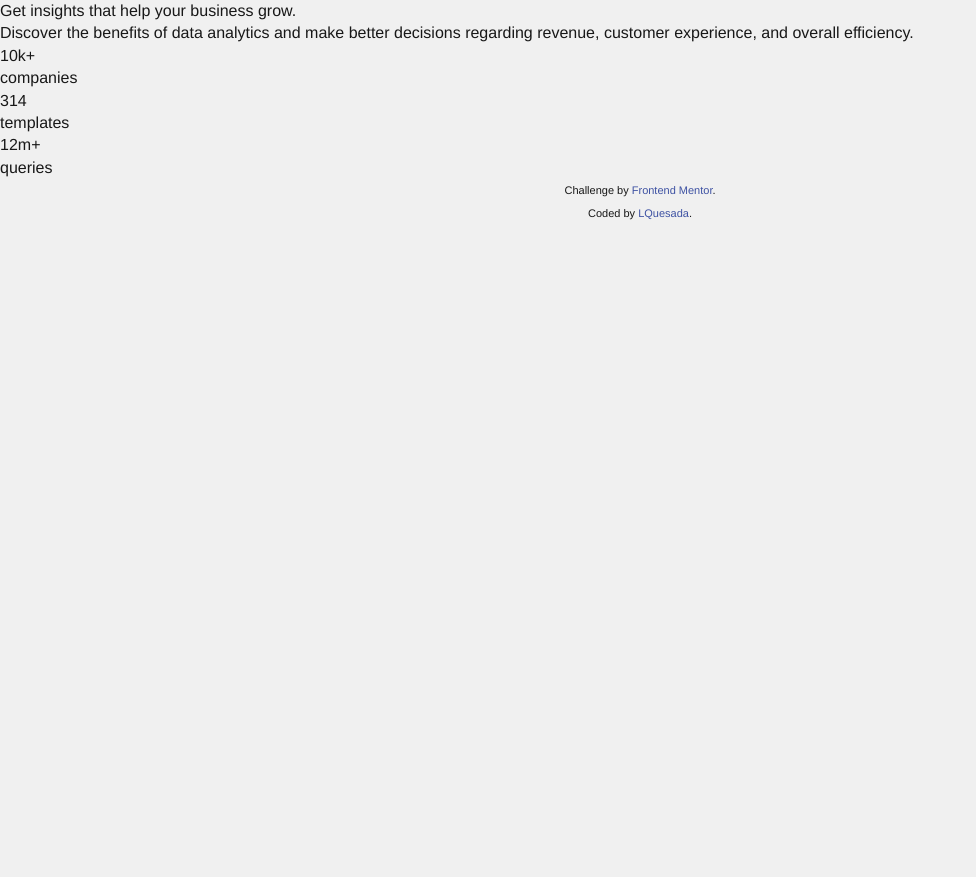
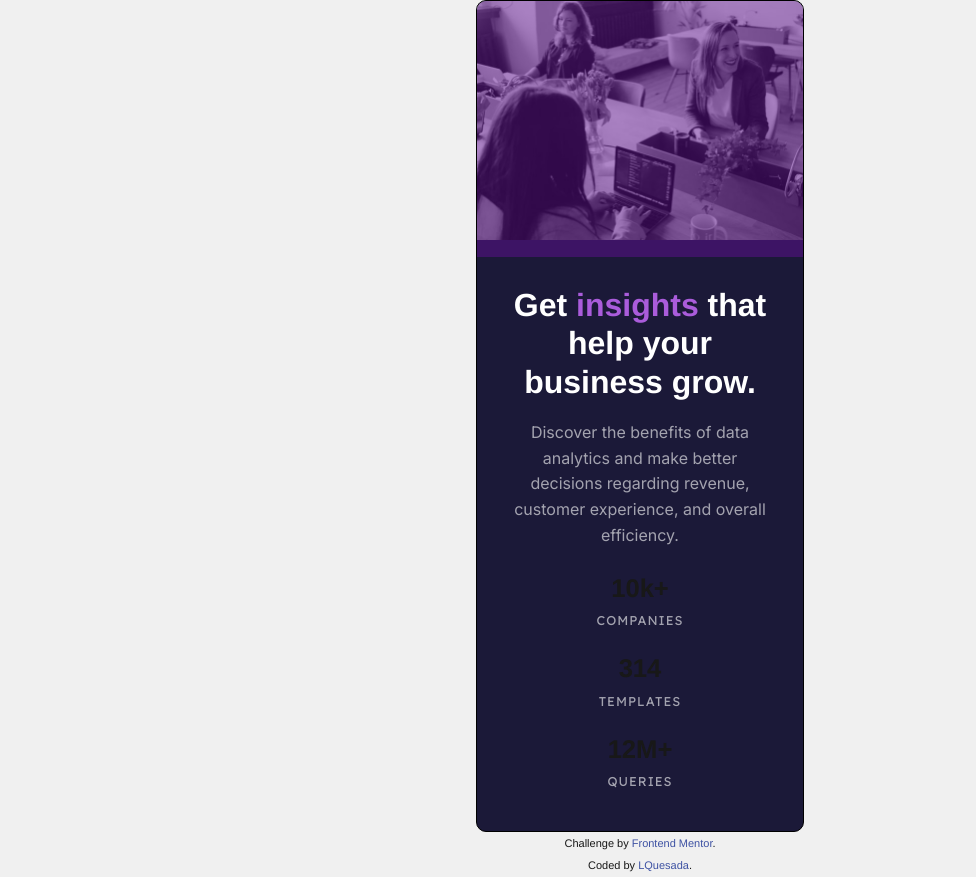
Before and after one commit to LQuesadaM/stats-preview-card-component-main, a website built with Vite: page src/index.html in a window 1280 px wide. Shown: the whole page, without its empty margins (0-976 px from the left). Before the commit the page ends 800 px from the top, so only its background shows below. Built offline with nearby package versions, Linux system fonts and the light colour scheme.

Commit message:
movile first

```diff
--- a/src/css/style.css
+++ b/src/css/style.css
@@ -5,6 +5,7 @@
 
     /* Font Color */
     --accent:          #aa5cdb;
+    --transparencia: #60119280;
     --white-color: #ffffff;
     --main-paragraph: #ffffffbf;
     --stat-headings: #ffffff99;
@@ -18,28 +19,86 @@
 /* Movile First */
 
 body {
+    font-size: .9375rem;
     background-color: var(--main-background);
+    display: flex;
+    flex-direction: column;
+    justify-content: center;
+    align-items: center;
 }
+
+.main {
+    background-color: var(--card-background);
+    border: .0625rem solid black;
+    border-radius: .625rem;
+    max-width: 20.5rem;
+    text-align: center;
+    overflow: hidden;
+}
+
+.wrap {
+    min-height: 16em;
+    position: relative;
+}
+
+.wrap::before {
+    content: "";
+    background-color: var(--transparencia);
+    position: absolute;
+    top: 0;
+    right: 0;
+    bottom: 0;
+    left: 0;
+ }
 
 
 
+.content {
+    margin: 1.6rem;
+}
 
+.content__title{
+    font-size: 2em;
+    font-family: var(--main-paragraph);
+    font-weight: 700;
+    padding: 0.2rem 0;
+    line-height: 1.2em;
+}
 
+.content--white {
+    color: var(--white-color);
+}
 
+.content__title--accent {
+    color: var(--accent);
+}
 
+.content__main-paragraph {
+    color: var(--stat-headings);
+    padding: 1rem .5rem;
+    line-height: 1.6rem;
+    font-family: var(--secundaria);
+}
 
+.stats {
+    padding: 0.8rem;
+    /* margin: 1.5em; */
+}
 
+.content__number {
+    font-size: 1.6em;
+    font-family: var(--main-paragraph);
+    font-weight: 700;
+}
 
-
-
-
-
-
-
-
-
-
-
+.content__stats {
+    color: var(--stat-headings);
+    font-family: var(--principal);
+    text-transform: uppercase;
+    font-size: 0.8em;
+    padding-top: 10px;
+    letter-spacing: 1px;
+}
 
 
 
--- a/src/index.html
+++ b/src/index.html
@@ -15,15 +15,16 @@
 
   <body>
 
-  <main>
+  <main class="main">
 
-      <div class="wrap-img">
-        <!-- <img src="images/image-header-mobile.jpg" alt="business-workers"> -->
+      <div class="wrap">
+        <img class="wrap__img" src="images/image-header-mobile.jpg" alt="business-workers">
       </div>
 
 
       <section class="content">
         <h1 class="content__title content--white">Get <span class="content__title--accent">insights</span> that help your business grow.</h1>
+
         <p class="content__main-paragraph">
           Discover the benefits of data analytics and make better decisions regarding revenue, customer
           experience, and overall efficiency.
@@ -40,7 +41,7 @@
         </div>
 
         <div class="content__queries stats">
-          <p class="content__number">12m+</p>
+          <p class="content__number">12M+</p>
           <p class="content__stats">queries</p>
         </div>
       </section>
```
